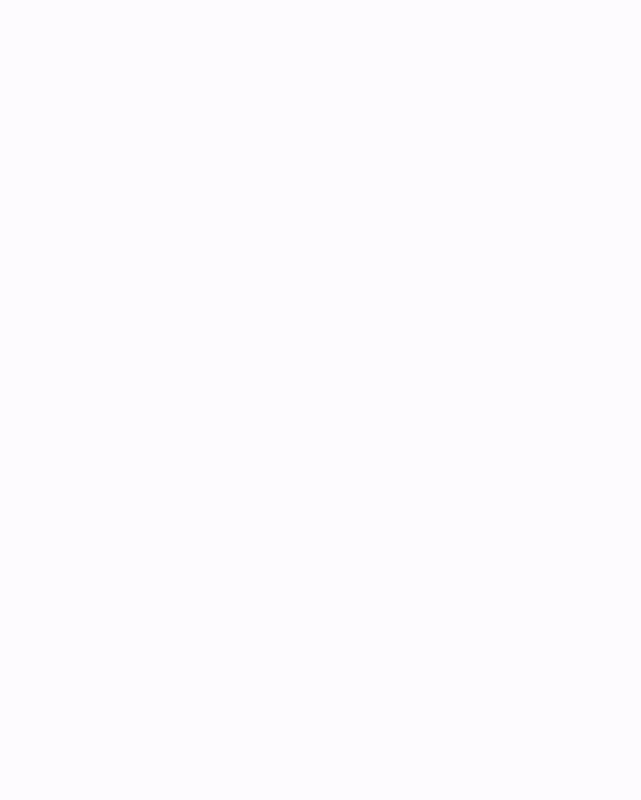
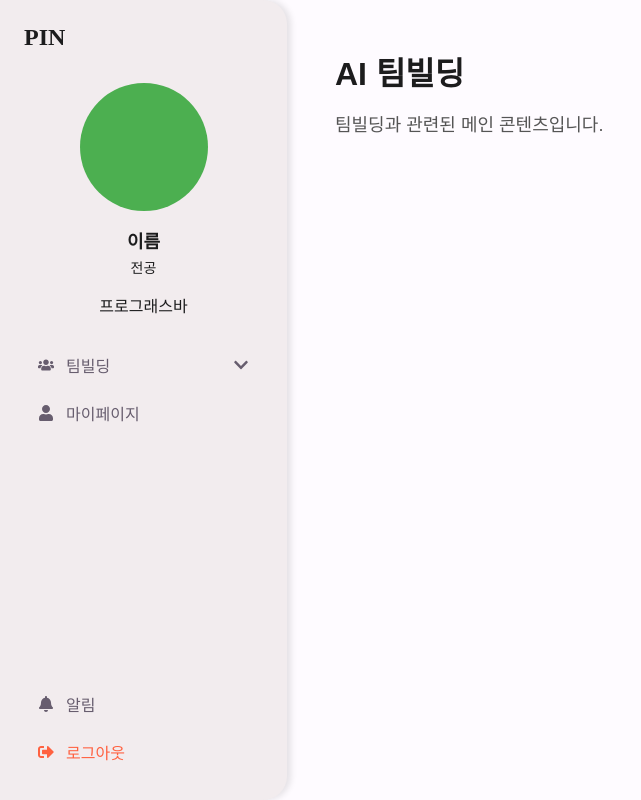
Before and after one commit to 2025-kakaotrack-team-C/FE, a React (Create React App) app: page /ai in a window 1280 px wide. Before the commit this address had no page. Shown: the whole page, without its empty margins (0-641 px from the left). Built offline with nearby package versions, Linux system fonts and the light colour scheme; a web font is replaced by a local one.

Commit message:
feat : 사이드바 스타일 및 라우터 연결

```diff
--- a/package.json
+++ b/package.json
@@ -8,6 +8,8 @@
     "js-cookie": "^3.0.5",
     "react": "^19.0.0",
     "react-dom": "^19.0.0",
+    "react-icons": "^5.4.0",
+    "react-modal": "^3.16.3",
     "react-router-dom": "^7.1.1",
     "react-scripts": "5.0.1",
     "styled-components": "^6.1.14",
--- /dev/null
+++ b/src/components/Layout.jsx
@@ -0,0 +1,21 @@
+import React from "react";
+import { Outlet } from "react-router-dom";
+import SideBar from "../components/SideBar";
+
+const Layout = () => {
+  //   const location = useLocation();
+
+  // "/" 경로일 경우 사이드바를 숨김
+  //   const showSidebar = location.pathname !== "/";
+
+  return (
+    <div style={{ display: "flex", height: "100vh" }}>
+      <SideBar />
+      <div style={{ flex: 1, padding: "24px" }}>
+        <Outlet />
+      </div>
+    </div>
+  );
+};
+
+export default Layout;
--- /dev/null
+++ b/src/components/SideBar.jsx
@@ -0,0 +1,293 @@
+import React, { useState } from "react";
+import styled from "styled-components";
+import {
+  FaUser,
+  FaBell,
+  FaSignOutAlt,
+  FaUsers,
+  FaRobot,
+  FaCode,
+  FaServer,
+  FaMobileAlt,
+  FaGamepad,
+  FaChevronDown,
+} from "react-icons/fa";
+import { NavLink } from "react-router-dom";
+
+const SideBar = () => {
+  const [isTeamBuildingOpen, setIsTeamBuildingOpen] = useState(false);
+  const [selectedMenuItem, setSelectedMenuItem] = useState(null);
+  const [isCollapsed, setIsCollapsed] = useState(false);
+
+  const teamBuildingItems = [
+    { name: "AI", icon: <FaRobot />, path: "/ai" },
+    { name: "프론트엔드", icon: <FaCode />, path: "/frontend" },
+    { name: "백엔드", icon: <FaServer />, path: "/backend" },
+    { name: "앱 개발", icon: <FaMobileAlt />, path: "/app" },
+    { name: "게임", icon: <FaGamepad />, path: "/game" },
+  ];
+
+  const handleTeamBuildingClick = () => {
+    setIsTeamBuildingOpen((prev) => !prev);
+    setSelectedMenuItem("팀빌딩");
+  };
+
+  const toggleSidebar = () => {
+    setIsCollapsed((prev) => !prev);
+    setSelectedMenuItem(null);
+    setIsTeamBuildingOpen(false);
+  };
+
+  return (
+    <Sidebar isCollapsed={isCollapsed}>
+      <Header>
+        <Logo onClick={toggleSidebar}>PIN</Logo>
+      </Header>
+
+      {!isCollapsed && (
+        <>
+          <SidebarProfile>
+            <SideBarPicture />
+            <SideBarName>이름</SideBarName>
+            <SideMajor>전공</SideMajor>
+            <SideBarProgress>프로그래스바</SideBarProgress>
+          </SidebarProfile>
+          <Menu>
+            <MenuItemWithArrow
+              as={NavLink}
+              to="/all"
+              onClick={handleTeamBuildingClick}
+              isSelected={
+                selectedMenuItem === "팀빌딩" ||
+                teamBuildingItems.some(
+                  (teamItem) => teamItem.name === selectedMenuItem
+                )
+              }
+            >
+              <div
+                style={{ display: "flex", alignItems: "center", gap: "12px" }}
+              >
+                <FaUsers /> 팀빌딩
+              </div>
+              <ArrowIcon isOpen={isTeamBuildingOpen}>
+                <FaChevronDown />
+              </ArrowIcon>
+            </MenuItemWithArrow>
+
+            <TeamBuildingMenu visible={isTeamBuildingOpen}>
+              {teamBuildingItems.map((item) => (
+                <MenuItem
+                  as={NavLink}
+                  to={item.path}
+                  key={item.name}
+                  isSelected={selectedMenuItem === item.name}
+                  onClick={() => setSelectedMenuItem(item.name)}
+                >
+                  {item.icon} {item.name}
+                </MenuItem>
+              ))}
+            </TeamBuildingMenu>
+            <MenuItem
+              as={NavLink}
+              to="/mypage"
+              isSelected={selectedMenuItem === "마이페이지"}
+              onClick={() => setSelectedMenuItem("마이페이지")}
+            >
+              <FaUser /> 마이페이지
+            </MenuItem>
+          </Menu>
+          <FixedBottom>
+            <MenuItem
+              as={NavLink}
+              to="/notifications"
+              isSelected={selectedMenuItem === "알림"}
+              onClick={() => setSelectedMenuItem("알림")}
+            >
+              <FaBell /> 알림
+            </MenuItem>
+            <LogoutButton
+              type="button"
+              onClick={() => setSelectedMenuItem("로그아웃")}
+              isSelected={selectedMenuItem === "로그아웃"}
+            >
+              <FaSignOutAlt /> 로그아웃
+            </LogoutButton>
+          </FixedBottom>
+        </>
+      )}
+    </Sidebar>
+  );
+};
+
+export default SideBar;
+
+// 스타일링
+const Sidebar = styled.div`
+  display: flex;
+  flex-direction: column;
+  border-radius: 0px 24px 24px 0px;
+  width: ${(props) => (props.isCollapsed ? "80px" : "287px")};
+  background: #f2ecee;
+  padding: ${(props) => (props.isCollapsed ? "16px" : "24px")};
+  box-shadow: 4px 0 6px rgba(0, 0, 0, 0.1);
+  z-index: 10;
+  transition: width 0.3s ease, padding 0.3s ease;
+  height: 100vh;
+  overflow: auto;
+
+  &::-webkit-scrollbar {
+    width: 8px;
+  }
+  &::-webkit-scrollbar-thumb {
+    background-color: #c5c2c6;
+    border-radius: 24px;
+  }
+  &::-webkit-scrollbar-thumb:hover {
+    background-color: #9b97a0;
+  }
+  &::-webkit-scrollbar-track {
+    background-color: #f2ecee;
+  }
+`;
+
+const Header = styled.div`
+  display: flex;
+  justify-content: space-between;
+  align-items: center;
+  margin-bottom: 32px;
+`;
+
+const Logo = styled.div`
+  font-size: 24px;
+  font-weight: bold;
+  cursor: pointer;
+  font-family: yg-jalnan;
+`;
+
+const SidebarProfile = styled.div`
+  display: flex;
+  flex-direction: column;
+  align-items: center;
+  text-align: center;
+  margin-bottom: 24px;
+`;
+
+const SideBarPicture = styled.div`
+  width: 128px;
+  height: 128px;
+  background-color: #4caf50;
+  border-radius: 50%;
+  margin-bottom: 16px;
+`;
+
+const SideBarName = styled.div`
+  font-size: 18px;
+  font-weight: bold;
+  margin-bottom: 4px;
+  font-family: yg-jalnan;
+`;
+
+const SideMajor = styled.div`
+  font-size: 14px;
+  margin-bottom: 16px;
+  font-family: yg-jalnan;
+`;
+
+const SideBarProgress = styled.div`
+  border-radius: 4px;
+  overflow: hidden;
+  position: relative;
+`;
+
+const Menu = styled.ul`
+  display: flex;
+  flex-direction: column;
+  font-family: yg-jalnan;
+  list-style: none;
+  padding: 0;
+`;
+
+const TeamBuildingMenu = styled.li`
+  overflow: hidden;
+  max-height: ${(props) => (props.visible ? "300px" : "0")};
+  transition: max-height 0.3s ease;
+  padding-left: 36px;
+  font-family: yg-jalnan;
+  font-size: 14px;
+`;
+
+const MenuItem = styled.li`
+  display: flex;
+  font-family: "yg-jalnan";
+  align-items: center;
+  gap: 12px;
+  padding: 12px 14px;
+  border-radius: 24px;
+  cursor: pointer;
+  background: ${(props) =>
+    props.isLogout
+      ? props.isSelected
+        ? "#FFE6E6"
+        : "transparent"
+      : props.isSelected
+      ? "#DCDAF5"
+      : "transparent"};
+  color: ${(props) =>
+    props.isLogout ? "#FF6140" : props.isSelected ? "#1C1C1D" : "#675D6E"};
+  font-weight: ${(props) => (props.isSelected ? "bold" : "normal")};
+  text-decoration: none;
+  transition: background 0.3s ease, color 0.3s ease;
+
+  &:hover {
+    background: ${(props) => (props.isLogout ? "#FFE6E6" : "#e7e0e3")};
+    color: ${(props) => (props.isLogout ? "#FF6140" : "#1c1c1d")};
+    font-weight: bold;
+  }
+
+  svg {
+    font-size: 16px;
+    line-height: 1;
+  }
+`;
+
+const MenuItemWithArrow = styled(MenuItem)`
+  justify-content: space-between;
+`;
+
+const ArrowIcon = styled.div`
+  transition: transform 0.3s ease;
+  display: flex;
+  align-items: center;
+  transform: ${(props) => (props.isOpen ? "rotate(180deg)" : "rotate(0deg)")};
+`;
+
+const FixedBottom = styled.div`
+  margin-top: auto;
+`;
+
+const LogoutButton = styled.button`
+  display: flex;
+  align-items: center;
+  width: 100%;
+  gap: 12px;
+  padding: 12px 14px;
+  border-radius: 24px;
+  cursor: pointer;
+  background: ${(props) => (props.isSelected ? "#FFE6E6" : "transparent")};
+  color: #ff6140;
+  font-family: "yg-jalnan";
+  font-size: 16px;
+  font-weight: ${(props) => (props.isSelected ? "bold" : "normal")};
+  border: none;
+  text-align: left;
+  transition: background 0.3s ease, color 0.3s ease;
+
+  &:hover {
+    background: #ffe6e6;
+    font-weight: bold;
+  }
+
+  svg {
+    font-size: 16px;
+  }
+`;
--- a/src/pages/Main.jsx
+++ b/src/pages/Main.jsx
@@ -1,7 +1,7 @@
 import React from "react";
 
 function Main() {
-  return <div>ㅎㅇ</div>;
+  return <div>메인화면입니다.</div>;
 }
 
 export default Main;
--- /dev/null
+++ b/src/pages/MyPage.jsx
@@ -0,0 +1,7 @@
+import React from "react";
+
+function MyPage() {
+  return <div>마이페이지입니다.</div>;
+}
+
+export default MyPage;
--- /dev/null
+++ b/src/pages/Notifications.jsx
@@ -0,0 +1,7 @@
+import React from "react";
+
+function Notifications() {
+  return <div>알림</div>;
+}
+
+export default Notifications;
--- /dev/null
+++ b/src/pages/TeamBuilding.jsx
@@ -0,0 +1,55 @@
+import React from "react";
+import { Routes, Route, useParams } from "react-router-dom";
+import styled from "styled-components";
+
+const Team = () => {
+  const { category } = useParams();
+
+  const categoryData = {
+    all: "전체 팀빌딩 화면",
+    ai: "AI 팀빌딩",
+    frontend: "프론트엔드 팀빌딩",
+    backend: "백엔드 팀빌딩",
+    app: "앱 개발 팀빌딩",
+    game: "게임 팀빌딩",
+  };
+
+  return (
+    <Container>
+      <Header>{categoryData[category] || "팀빌딩 메인 화면"}</Header>
+      <Routes>
+        {/* 팀빌딩 기본 화면 */}
+        <Route
+          path="/"
+          element={<Content>팀빌딩과 관련된 메인 콘텐츠입니다.</Content>}
+        />
+        {/* 카테고리별 화면 */}
+        <Route
+          path=":category"
+          element={
+            <Content>
+              여기는 <strong>{categoryData[category]}</strong> 콘텐츠입니다.
+            </Content>
+          }
+        />
+      </Routes>
+    </Container>
+  );
+};
+
+export default Team;
+
+// 스타일링
+const Container = styled.div`
+  padding: 24px;
+`;
+
+const Header = styled.h1`
+  font-size: 32px;
+  margin-bottom: 16px;
+`;
+
+const Content = styled.div`
+  font-size: 18px;
+  color: #555;
+`;
--- a/src/shared/Router.jsx
+++ b/src/shared/Router.jsx
@@ -1,11 +1,20 @@
 import { BrowserRouter, Routes, Route } from "react-router-dom";
 import Main from "../pages/Main";
+import Layout from "../components/Layout";
+import Team from "../pages/TeamBuilding";
+import MyPage from "../pages/MyPage";
+import Notifications from "../pages/Notifications";
 
 function Router() {
   return (
     <BrowserRouter>
       <Routes>
-        <Route path="/" element={<Main />} />
+        <Route element={<Layout />}>
+          <Route path="/" element={<Main />} />
+          <Route path="/:category" element={<Team />} />
+          <Route path="/mypage" element={<MyPage />} />
+          <Route path="/notifications" element={<Notifications />} />
+        </Route>
       </Routes>
     </BrowserRouter>
   );
```
Also changed, not shown: 1 other file (tests, documents, lock files or other folders).
